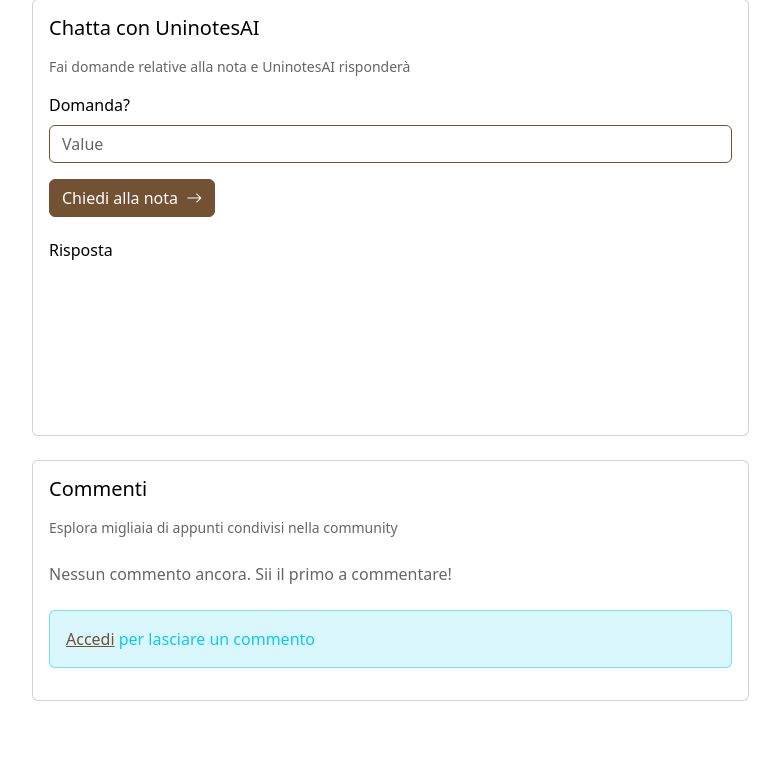
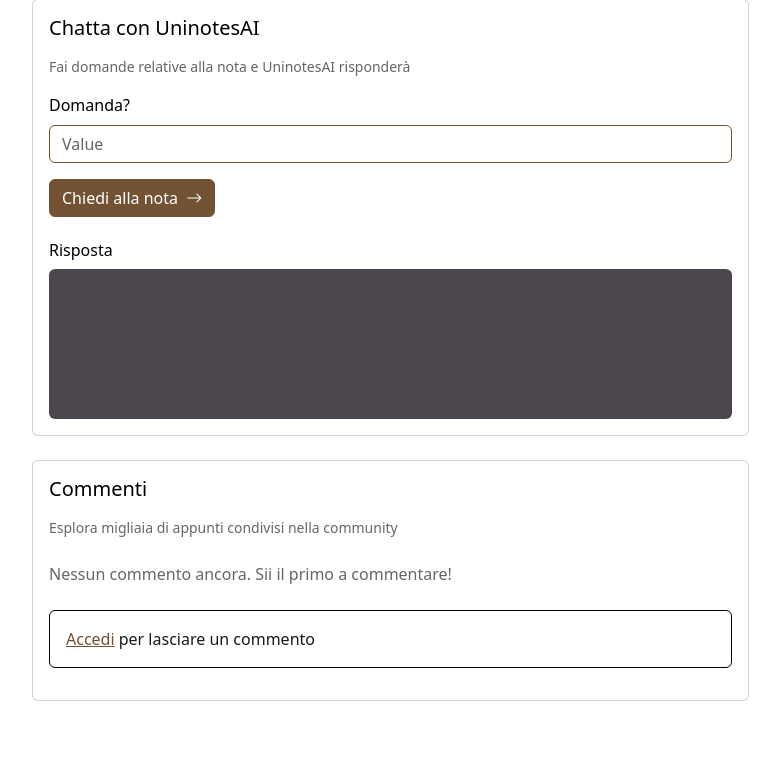
Before and after one commit to Mattia-Pozzati/UniNotes, a PHP site: template App/View/pages/note-detail.php in a window 1280 px wide. Shown: the part 473-1246 px from the top of the page, without its empty margins (64-844 px from the left). Run offline with PHP 8.4, Linux system fonts and the light colour scheme; the template is opened without the code that fills it, so the values that code supplies are empty.

Commit message:
style: update theme for better accessibility and dark mode

```diff
--- a/public/css/theme.css
+++ b/public/css/theme.css
@@ -235,10 +235,16 @@ h1,h2,h3,h4,h5,h6 {
 }
 
 .alert-info {
-  --bs-alert-color: var(--bs-info);
-  --bs-alert-bg: color-mix(in srgb, var(--bs-info) 15%, transparent);
-  --bs-alert-border-color: color-mix(in srgb, var(--bs-info) 50%, transparent);
+    background-color: #fff;
+    color: #1a1a1a;
+    border-color: #000;
 }
+
+.alert-info.text\:dark {
+    background-color: #1a1a1a;
+    color: #e5e5e5;
+}
+
 
 /* Link */
 a {
@@ -366,3 +372,8 @@ a.btn.btn-outline-secondary[aria-label="Like"] {
 [data-bs-theme="dark"] .bi-chat-left-dots {
     color: #fff !important;
 }
+
+.bg-grey {
+    background-color: #4c474e !important;
+    color: #f0f0f0 !important;
+}
```
